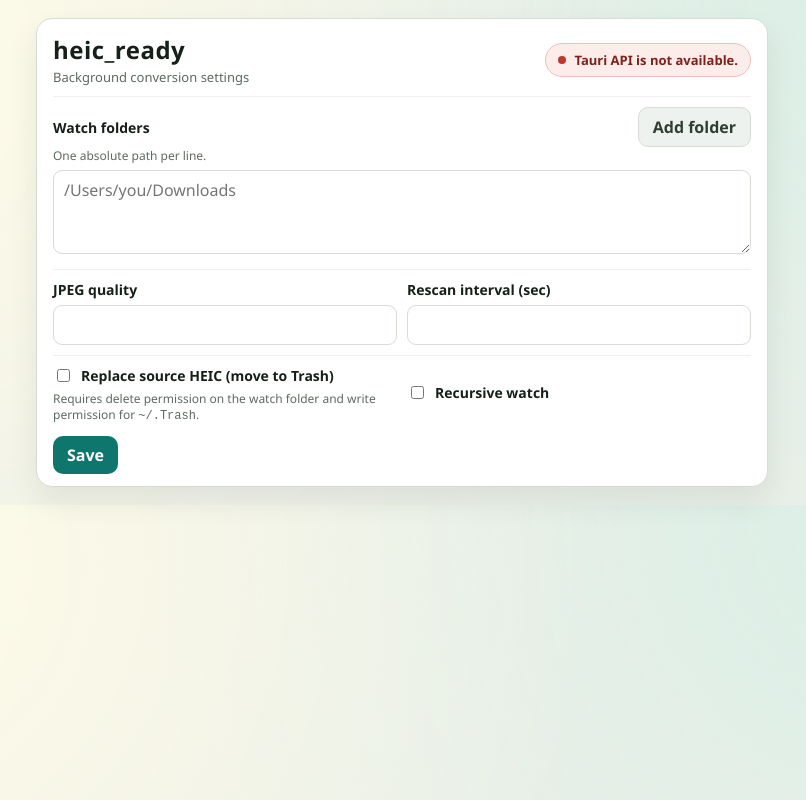
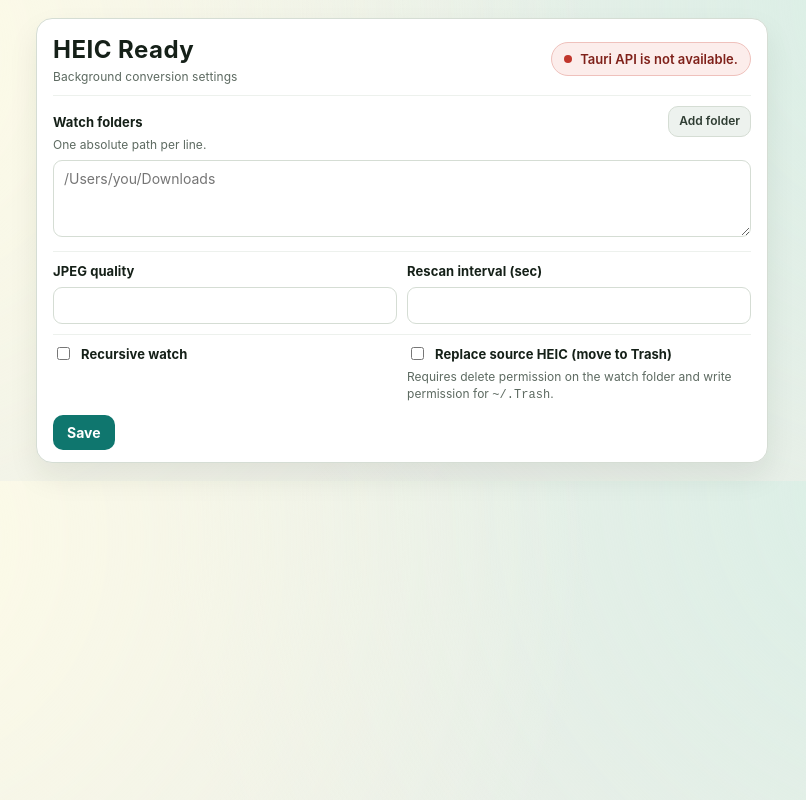
Before and after one commit to melank/heic_ready, a website: page frontend/index.html in a window 1280 px wide. Shown: the whole page, without its empty margins (238-1044 px from the left). Drawn offline with Linux system fonts and the light colour scheme.

Commit message:
UI表記とレイアウトを調整し表示名をHEIC Readyに統一

```diff
--- a/frontend/index.html
+++ b/frontend/index.html
@@ -3,7 +3,7 @@
   <head>
     <meta charset="UTF-8" />
     <meta name="viewport" content="width=device-width, initial-scale=1.0" />
-    <title>heic_ready settings</title>
+    <title>HEIC Ready settings</title>
     <link rel="stylesheet" href="./styles.css" />
   </head>
   <body>
@@ -11,7 +11,7 @@
       <section class="card">
         <div class="topbar">
           <div>
-            <h1>heic_ready</h1>
+            <h1>HEIC Ready</h1>
             <p class="subtitle">Background conversion settings</p>
           </div>
           <span id="status" class="status-pill">Loading...</span>
@@ -38,6 +38,10 @@
         </div>
 
         <div class="group row">
+          <label class="check">
+            <input id="recursiveWatch" type="checkbox" />
+            <span>Recursive watch</span>
+          </label>
           <div>
             <label class="check">
               <input id="replaceMode" type="checkbox" />
@@ -47,10 +51,6 @@
               Requires delete permission on the watch folder and write permission for <code>~/.Trash</code>.
             </p>
           </div>
-          <label class="check">
-            <input id="recursiveWatch" type="checkbox" />
-            <span>Recursive watch</span>
-          </label>
         </div>
 
         <div class="actions">
--- a/frontend/styles.css
+++ b/frontend/styles.css
@@ -18,7 +18,12 @@ body {
     radial-gradient(circle at 92% 0%, #d9efe6 0%, rgba(217, 239, 230, 0.25) 40%, transparent 62%),
     var(--bg);
   color: var(--text);
-  font-family: "Avenir Next", "Hiragino Sans", "Segoe UI", sans-serif;
+  font-family: -apple-system, "SF Pro Text", "Hiragino Kaku Gothic ProN", "Yu Gothic UI", sans-serif;
+  font-size: 14px;
+  line-height: 1.4;
+  letter-spacing: 0.002em;
+  -webkit-font-smoothing: antialiased;
+  text-rendering: optimizeLegibility;
 }
 
 main {
@@ -47,14 +52,17 @@ main {
 
 h1 {
   margin: 0;
+  font-family: -apple-system, "SF Pro Display", "Avenir Next", sans-serif;
   font-size: 24px;
+  font-weight: 680;
   letter-spacing: 0.02em;
 }
 
 .subtitle {
   margin: 2px 0 0;
   color: var(--muted);
-  font-size: 13px;
+  font-size: 12px;
+  letter-spacing: 0.006em;
 }
 
 .status-pill {
@@ -139,8 +147,9 @@ h1 {
 label {
   display: block;
   margin: 0 0 6px;
-  font-size: 14px;
+  font-size: 13px;
   font-weight: 650;
+  letter-spacing: 0.006em;
 }
 
 .field-head {
@@ -189,12 +198,13 @@ input:focus {
 .check {
   display: flex;
   gap: 8px;
-  align-items: center;
+  align-items: flex-start;
   margin-top: 0;
 }
 
 .check input {
   width: auto;
+  margin-top: 2px;
 }
 
 .option-note {
@@ -224,6 +234,12 @@ button {
   background: #edf2ee;
   color: #2f3d33;
   border: 1px solid #d5ddd4;
+}
+
+#addWatchFolderButton {
+  font-size: 12px;
+  font-weight: 600;
+  padding: 6px 10px;
 }
 
 #saveButton {
--- a/src-tauri/tauri.conf.json
+++ b/src-tauri/tauri.conf.json
@@ -1,6 +1,6 @@
 {
   "$schema": "https://schema.tauri.app/config/2",
-  "productName": "heic_ready",
+  "productName": "HEIC Ready",
   "version": "0.1.0",
   "identifier": "com.melank.heic_ready",
   "build": {
@@ -12,7 +12,7 @@
     "withGlobalTauri": true,
     "windows": [
       {
-        "title": "heic_ready",
+        "title": "HEIC Ready",
         "width": 760,
         "height": 540,
         "minWidth": 760,
```
Also changed, not shown: frontend/logs.html (+1 -1 lines), README.md, 2 other files.
